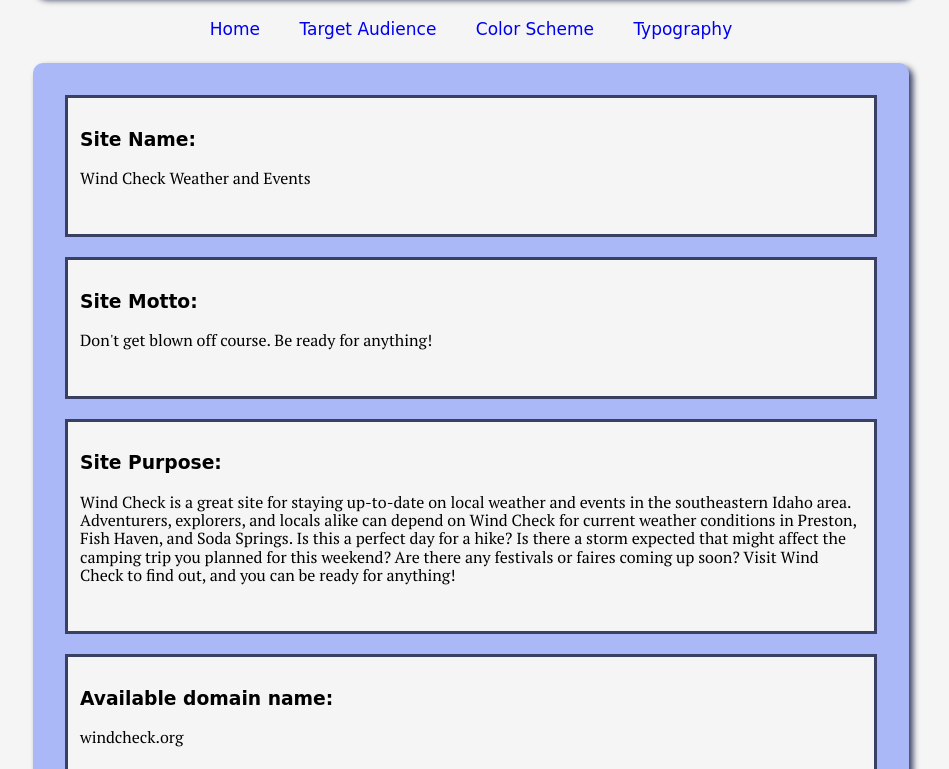
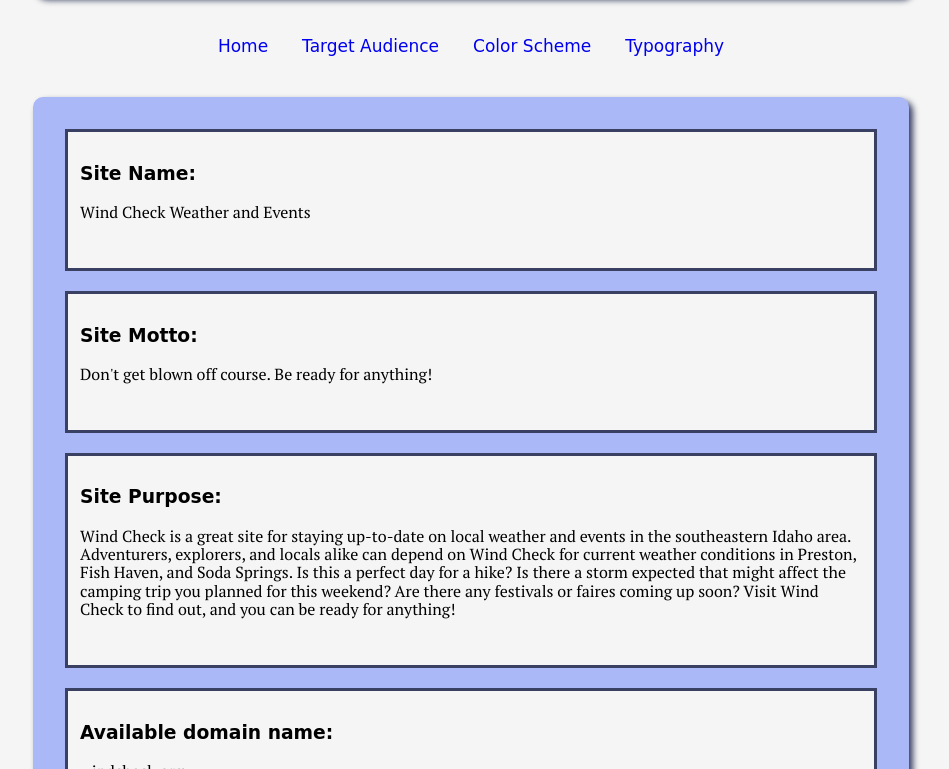
Before and after one commit to AJChastain/ajchastain.github.io, a plain HTML site: page lesson3/index.html in a window 1280 px wide. Shown: the part 320-1089 px from the top of the page, without its empty margins (169-1118 px from the left). Drawn offline with Linux system fonts and the light colour scheme; a web font is replaced by a local one.

Commit message:
justifyyy

```diff
--- a/lesson3/css/main.css
+++ b/lesson3/css/main.css
@@ -31,8 +31,9 @@ header, footer {
 
 nav{
     margin: 24px;
-    text-align: center;
+    justify-content: center;
     font-size: 17px;
+    display: flex;
 }
 
 nav a {
@@ -79,17 +80,3 @@ div.sections2 img {
 #colorscheme {
     margin: 0px 20px 0px;
 }
-
-/*medium-sized screens:*/
-@media only screen and (min-width: 32.5em) {
-    main{
-        grid-template-columns: 1fr 1fr;
-    }
-}
-
-/*large screens:*/
-@media only screen and (min-width: 60em) {
-    main{
-        grid-template-columns: 1fr 1fr 1fr;
-    }
-}
```
